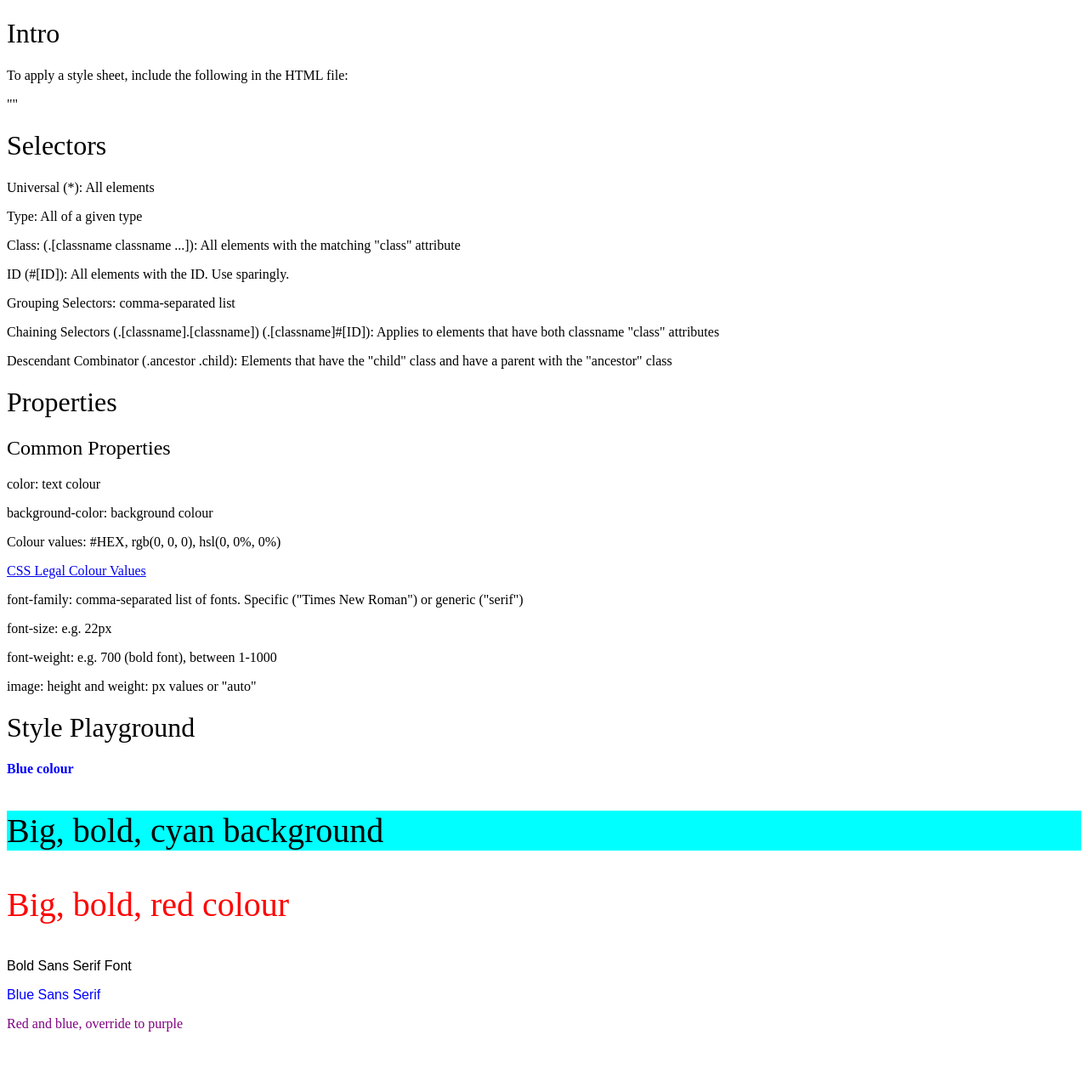
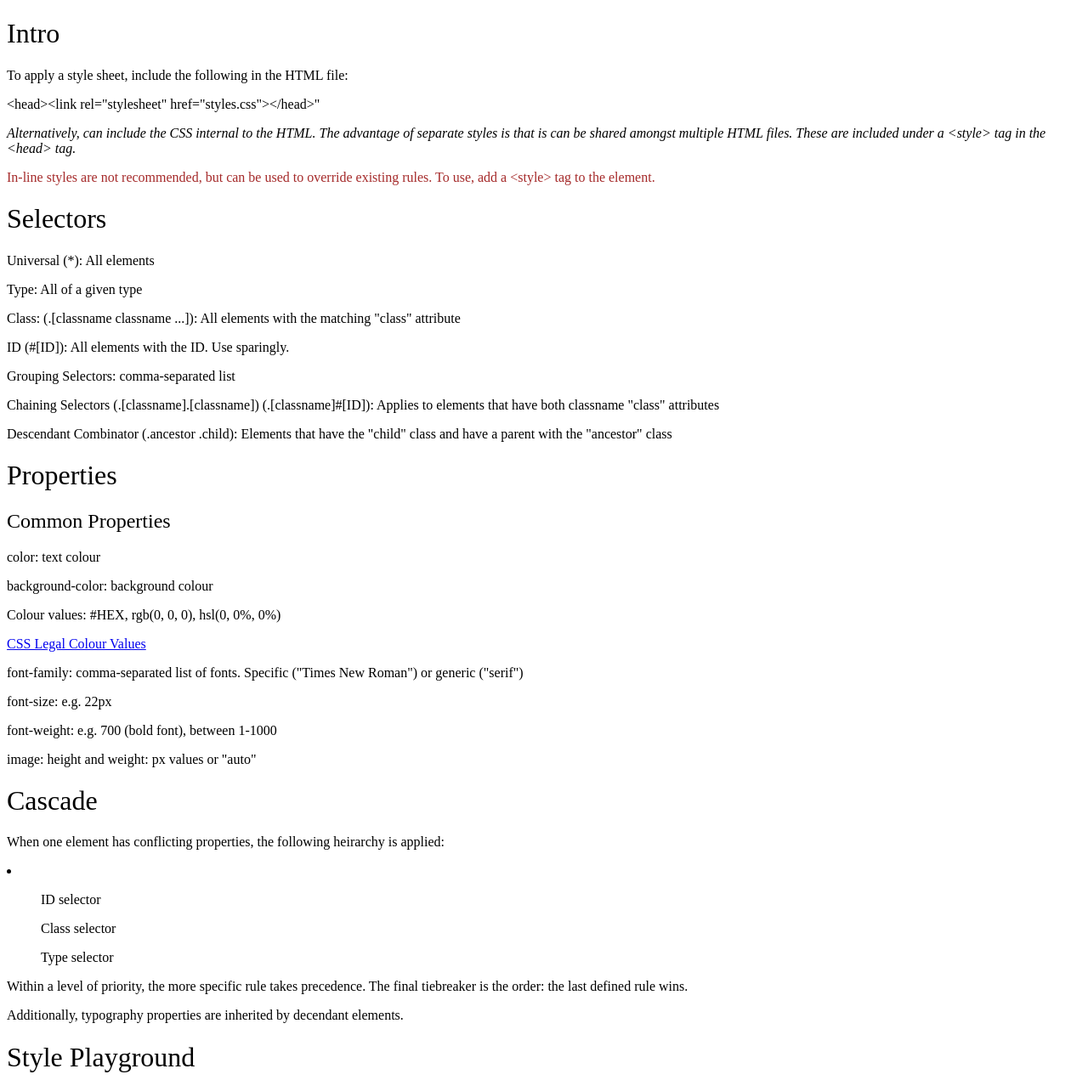
Before and after one commit to jpmoranpac/OdinProject, a plain HTML site: page CSS_Basics/CSS_Notes.html in a window 1280 px wide. Shown: the top 1271 px of the page at 85% size. Drawn offline with Linux system fonts and the light colour scheme.

Commit message:
Add description about how CSS cascading works

```diff
--- a/CSS_Basics/CSS_Notes.html
+++ b/CSS_Basics/CSS_Notes.html
@@ -4,12 +4,21 @@
     <link rel="stylesheet" href="styles.css">
     <meta charset="UTF-8">
     <meta name="viewport" content="width=device-width, initial-scale=1.0">
-    <title>CSS Notes</title>
+
+    <style>
+        .internal-example {
+            font-style: italic;
+        }
+    </style>
+    <title>CSS Selectors and Properties</title>
 </head>
 <body>
     <h1>Intro</h1>
     <p>To apply a style sheet, include the following in the HTML file:</p>
-    <p>"<head><link rel="stylesheet" href="styles.css"></head>"</p>
+    <p>&lt;head&gt;&lt;link rel="stylesheet" href="styles.css"&gt;&lt;/head&gt;"</p>
+    <p class="internal-example">Alternatively, can include the CSS internal to the HTML. The advantage of separate styles is that is can be shared amongst multiple HTML files. These are included under a &lt;style&gt; tag in the &lt;head&gt; tag.</p>
+    <p style="color:brown">In-line styles are not recommended, but can be used to override existing rules. To use, add a &lt;style&gt; tag to the element.</p>
+
     <h1>Selectors</h1>
     <p>Universal (*): All elements</p>
     <p>Type: All of a given type</p>
@@ -18,6 +27,7 @@
     <p>Grouping Selectors: comma-separated list</p>
     <p>Chaining Selectors (.[classname].[classname]) (.[classname]#[ID]): Applies to elements that have both classname "class" attributes</p>
     <p>Descendant Combinator (.ancestor .child): Elements that have the "child" class and have a parent with the "ancestor" class</p>
+
     <h1>Properties</h1>
     <h2>Common Properties</h2>
     <p>color: text colour</p>
@@ -28,6 +38,17 @@
     <p>font-size: e.g. 22px</p>
     <p>font-weight: e.g. 700 (bold font), between 1-1000</p>
     <p>image: height and weight: px values or "auto"</p>
+
+    <h1>Cascade</h1>
+    <p>When one element has conflicting properties, the following heirarchy is applied:</p>
+    <li>
+        <ol>ID selector</ol>
+        <ol>Class selector</ol>
+        <ol>Type selector</ol>
+    </li>
+    <p>Within a level of priority, the more specific rule takes precedence. The final tiebreaker is the order: the last defined rule wins.</p>
+    <p>Additionally, typography properties are inherited by decendant elements.</p>
+
     <h1>Style Playground</h1>
     <div class="bold">
         <p class="blue">Blue colour</div>
```
